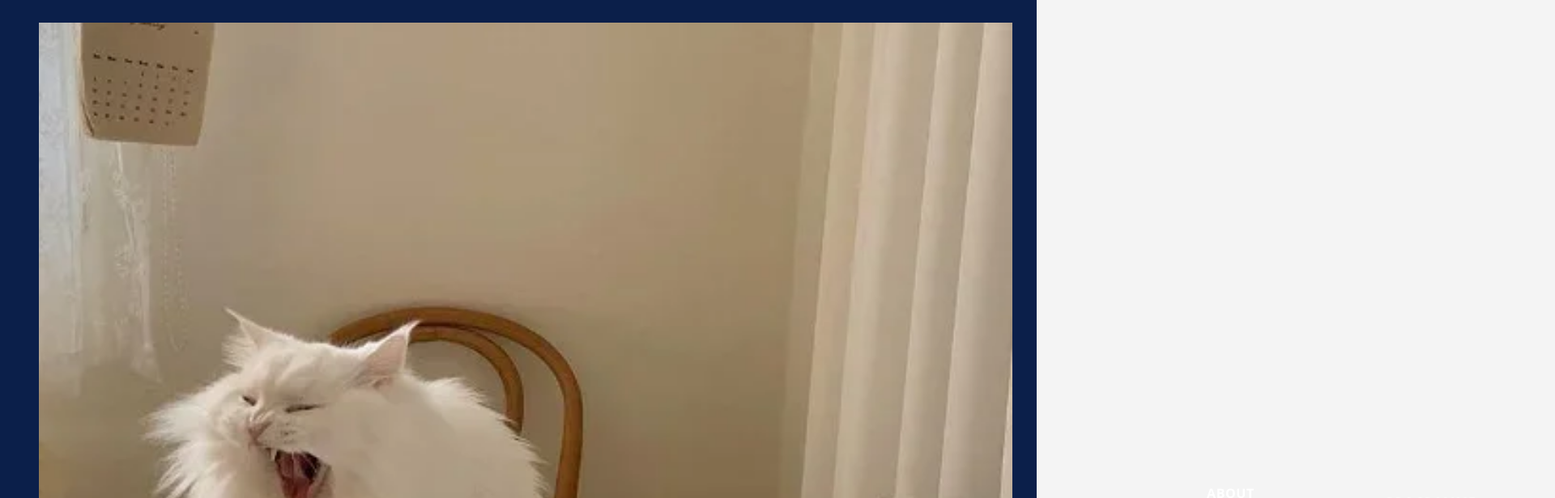
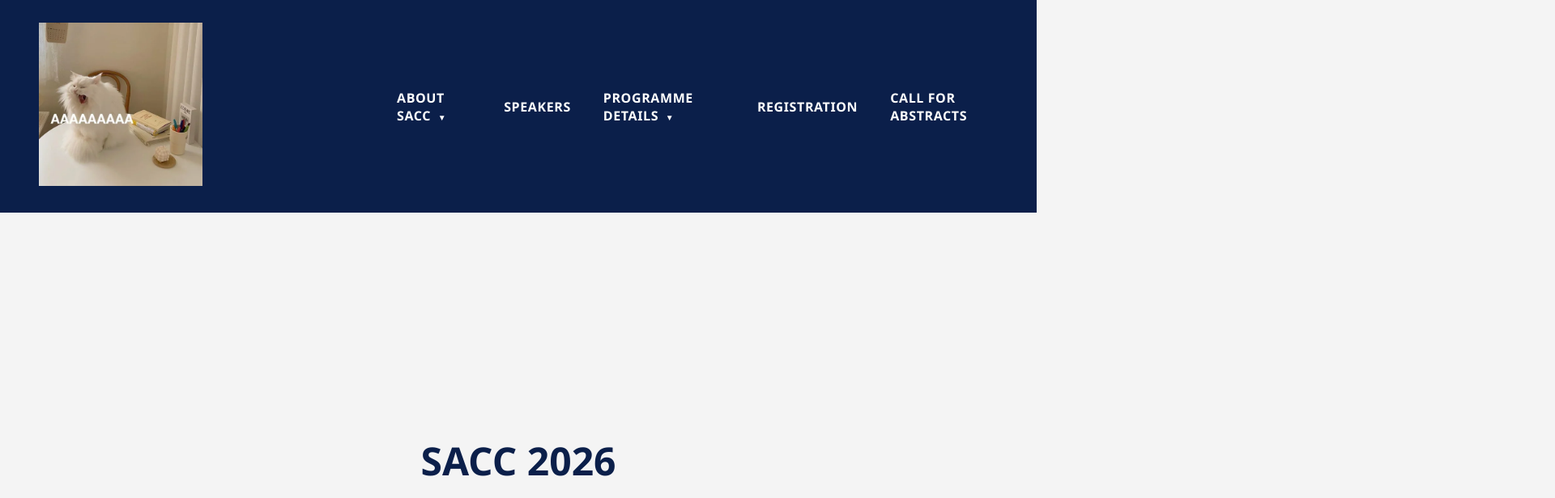
Before and after one commit to sacc2026/sacc2026, a Next.js app: page / in a window 1280 px wide. Shown: the top 616 px of the page at 81% size, 1920 px wide, since content can reach past the window. Built offline with nearby package versions, Linux system fonts and the light colour scheme.

Commit message:
Update globals.css

```diff
--- a/app/globals.css
+++ b/app/globals.css
@@ -22,7 +22,7 @@ body {
 }
 
 .header-logo {
-  height: 1202px;
+  height: 202px;
 }
 
 /* ===== NAVIGATION ===== */
```
